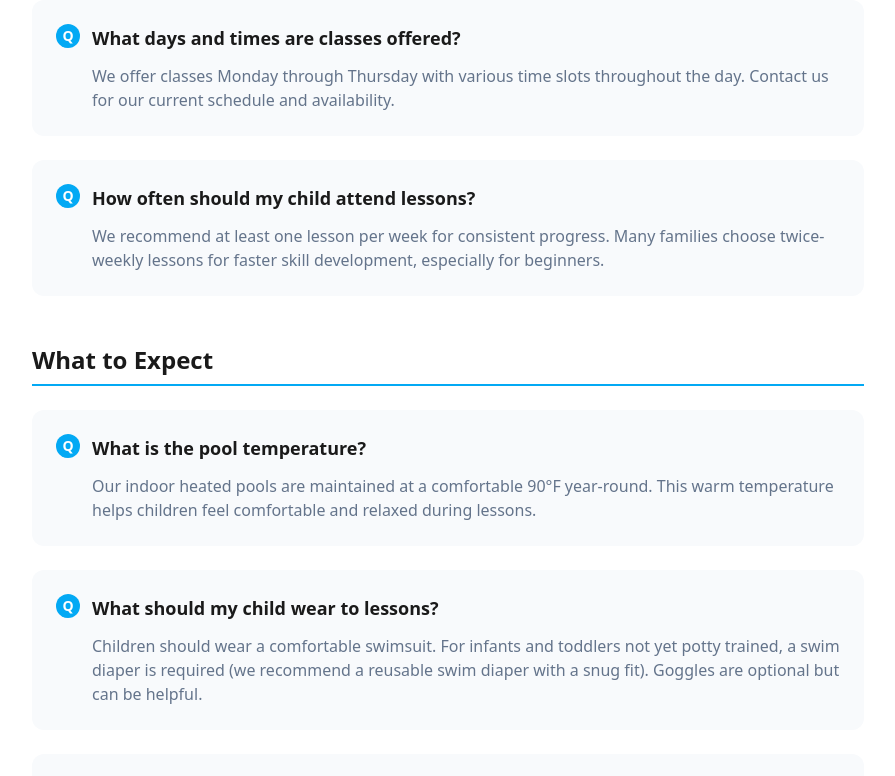
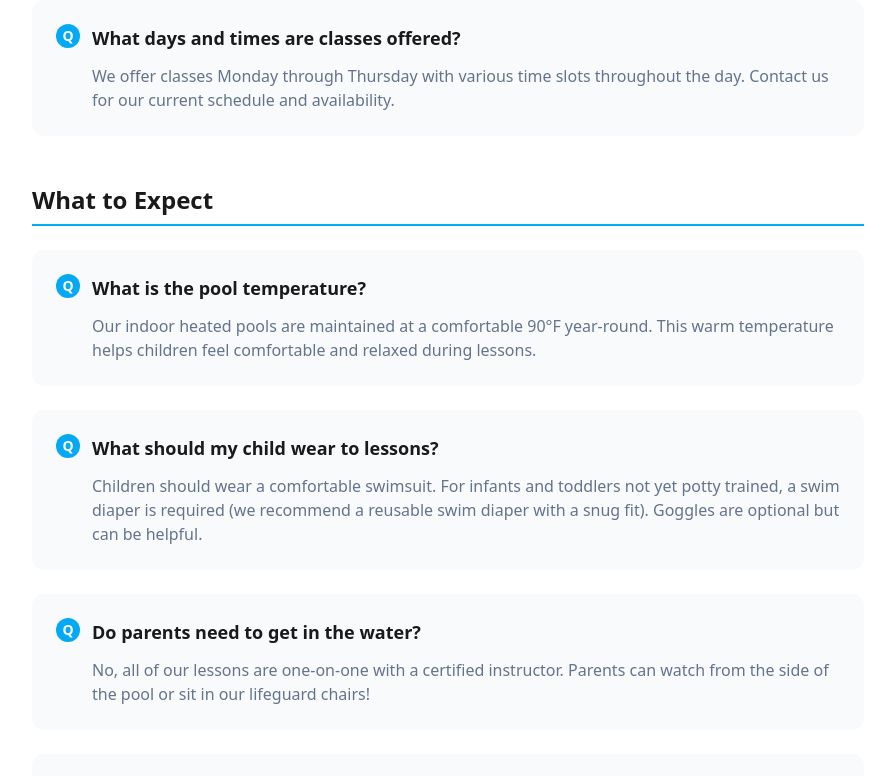
Before and after one commit to cyntel-intelligence/aqua-journey-website, a Next.js app: page /faq in a window 1280 px wide. Shown: the part 1148-1924 px from the top of the page, without its empty margins (192-1087 px from the left). Built offline with nearby package versions, Linux system fonts and the light colour scheme.

Commit message:
Remove lesson frequency FAQ

```diff
--- a/src/app/faq/page.tsx
+++ b/src/app/faq/page.tsx
@@ -30,10 +30,6 @@ const faqs = [
       {
         q: 'What days and times are classes offered?',
         a: 'We offer classes Monday through Thursday with various time slots throughout the day. Contact us for our current schedule and availability.',
-      },
-      {
-        q: 'How often should my child attend lessons?',
-        a: 'We recommend at least one lesson per week for consistent progress. Many families choose twice-weekly lessons for faster skill development, especially for beginners.',
       },
     ],
   },
```
